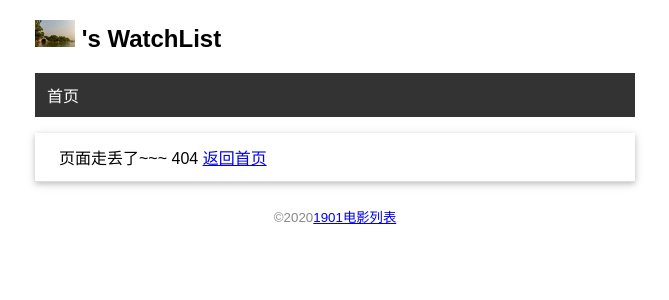
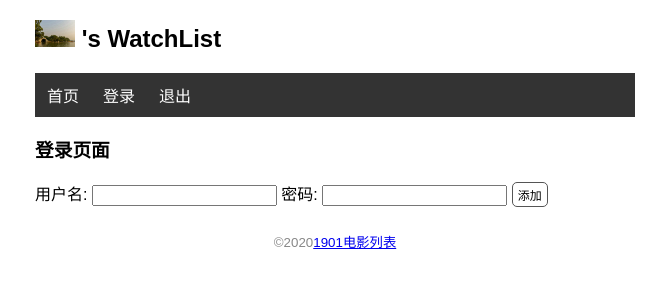
Before and after one commit to liruiyuan-123/flask1901, a Flask app: page /login in a window 1280 px wide. Shown: the top 300 px of the page, without its empty margins (305-974 px from the left). Run offline with Flask 2, Linux system fonts and the light colour scheme.

Commit message:
登录登出认证保护

```diff
--- a/day1/watchlist/app.py
+++ b/day1/watchlist/app.py
@@ -6,7 +6,9 @@ import sys
 import click
 from flask import Flask,render_template,flash,redirect,request,url_for
 # 导入扩展类
+from werkzeug.security import generate_password_hash,check_password_hash
 from flask_sqlalchemy import SQLAlchemy
+from flask_login import LoginManager,UserMixin,current_user,login_user,logout_user,login_required
 
 WIN = sys.platform.startswith('win')
 if WIN:
@@ -24,11 +26,25 @@ app.config['SQLALCHEMY_TRACK_MODIFICATIONS'] = False
 app.config['SECRET_KEY'] = 'watchlist_dev'
 # 初始化扩展，传入程序实例app
 db = SQLAlchemy(app)
+login_manager = LoginManager(app) #实例化登录拓展类
+@login_manager.user_loader
+def load_user(user_id):
+    user = User.query.get(int(user_id))
+    return user
+
 
 # models
-class User(db.Model):
+class User(db.Model,UserMixin):
     id = db.Column(db.Integer,primary_key=True)
     name = db.Column(db.String(20))
+    username = db.Column(db.String(20))
+    password_hash = db.Column(db.String(200))
+
+    def set_password(self,password):
+        self.password_hash = generate_password_hash(password)
+    def validate_password(self,password):
+        return check_password_hash(self.password_hash,password)
+
 
 class Movie(db.Model):
     id = db.Column(db.Integer,primary_key=True)
@@ -81,12 +97,43 @@ def edit(movie_id):
 
 # 删除
 @app.route('/movie/dele/<int:movie_id>',methods=['POST'])
+@login_required
 def dele(movie_id):
     movie = Movie.query.get_or_404(movie_id)
     db.session.delete(movie)
     db.session.commit()
     flash('删除完成')
     return redirect(url_for('index'))
+
+# 登录
+@app.route('/login',methods=['GET','POST'])
+def login():
+    if request.method == "POST":
+        # request在请求触发的时候才会包含数据
+        username = request.form['username']
+        password = request.form['password']
+        # 验证数据
+        if not username or not password:
+            flash('输入错误')
+            return redirect(url_for('login'))
+        # 和数据库中的信息进行比对验证
+        user = User.query.first()
+        if user.username == username and user.validate_password(password):
+            login_user(user)
+            flash('登录成功')
+            return redirect(url_for('index'))
+        flash('用户名或密码错误')
+        return redirect(url_for('login'))
+    return render_template('login.html')
+
+# 登出
+@app.route("/logout")
+@login_required
+def logout():
+    logout_user()
+    flash('再见')
+    return redirect(url_for('index'))
+
 
 # 自定义命令
 # 新建data.db的数据库初始化命令
@@ -122,6 +169,26 @@ def forge():
     db.session.commit()
     click.echo('插入数据完成')
 
+# 生成管理员账户
+@app.cli.command()
+@click.option('--username',prompt=True,help='管理员账户')
+@click.option('--password',prompt=True,help='管理员密码',hide_input=True,confirmation_prompt=True)
+
+def admin(username,password):
+    db.create_all()
+    user = User.query.first()
+    if user is not None:
+        click.echo('更新用户信息')
+        user.username = username
+        user.set_password(password)
+    else:
+        click.echo('创建用户信息')
+        user = User(username=username,name='Admin')
+        user.set_password(password)
+        db.session.add(user)
+    db.session.commit()
+    click.echo('管理员创建完成')
+
 
 # 错误处理函数
 @app.errorhandler(404)
--- a/day1/watchlist/templates/base.html
+++ b/day1/watchlist/templates/base.html
@@ -24,6 +24,12 @@
             <li>
                 <a href="{{ url_for('index') }}">首页</a>
             </li>
+            <li>
+                <a href="{{ url_for('login') }}">登录</a>
+            </li>
+            <li>
+                <a href="{{ url_for('logout') }}">退出</a>
+            </li>
         </ul>
     </nav>
     {% block content %}{% endblock %}
--- /dev/null
+++ b/day1/watchlist/templates/login.html
@@ -0,0 +1,10 @@
+{% extends 'base.html' %}
+
+{% block content %}
+<h3>登录页面</h3>
+<form action="" method="POST">
+    用户名: <input type="text" name='username' autocomplete="off" required>
+    密码: <input type="password" name='password' autocomplete="off" required>
+    <input type="submit" class='btn' name="submit" value="添加">
+</form>
+{% endblock %}
```
